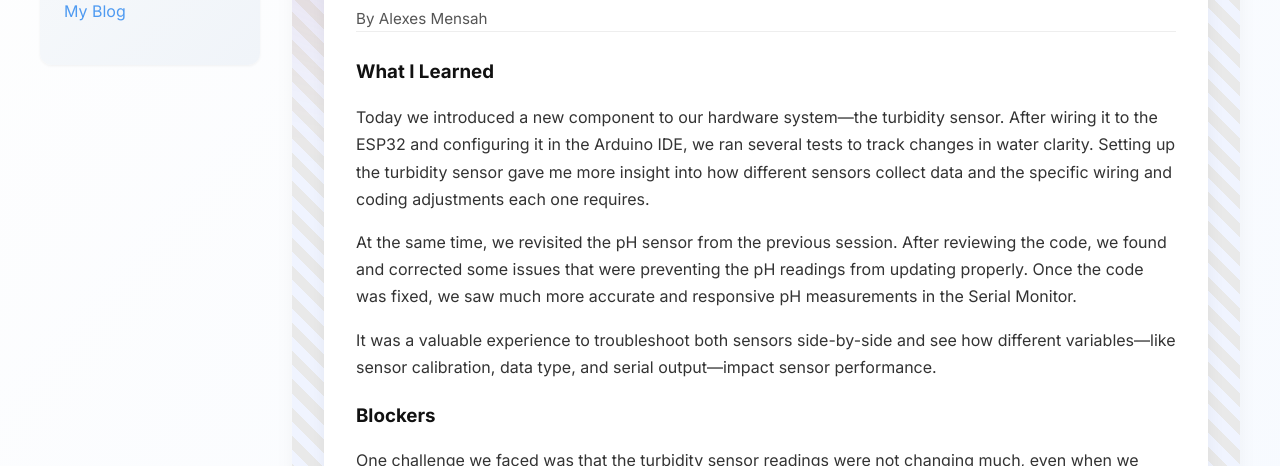
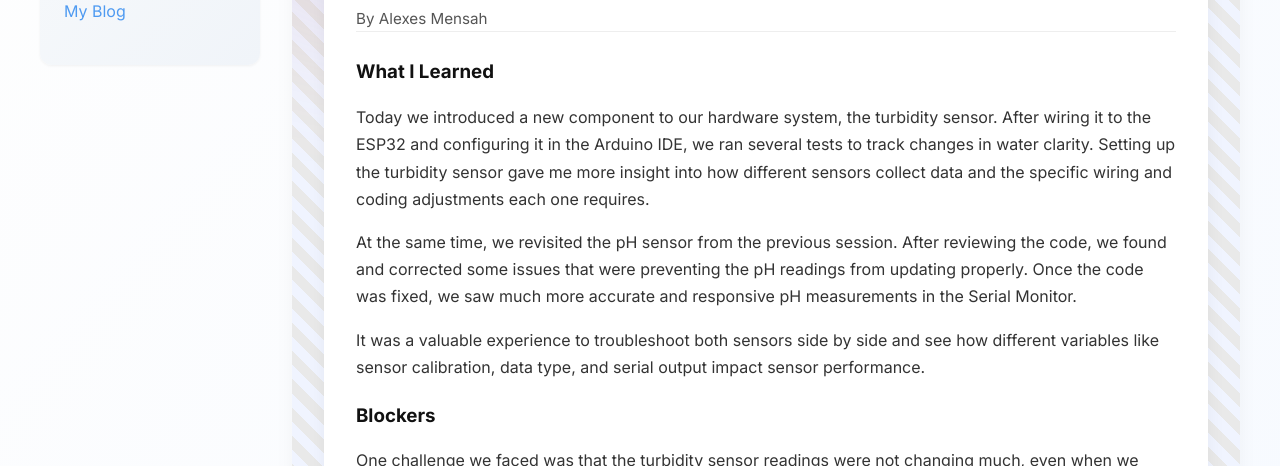
Before and after one commit to alexes22/alexes22.github.io, a Jekyll site: the page built from _posts/2025-06-24-day-21.md, in a window 1280 px wide. Shown: the part 270-736 px from the top of the page. Built offline with Jekyll 4.4.1, drawn with Linux system fonts in a browser that asks for light colours.

Commit message:
Update 2025-06-24-day-21.md

```diff
--- a/_posts/2025-06-24-day-21.md
+++ b/_posts/2025-06-24-day-21.md
@@ -7,11 +7,11 @@
 tags: ["Turbidity Sensor", "pH Sensor", "ESP32", "Arduino IDE", "Hardware Setup", "Sensor Calibration", "Troubleshooting"]
 
 what_i_learned: |
-  Today we introduced a new component to our hardware system—the turbidity sensor. After wiring it to the ESP32 and configuring it in the Arduino IDE, we ran several tests to track changes in water clarity. Setting up the turbidity sensor gave me more insight into how different sensors collect data and the specific wiring and coding adjustments each one requires.
+  Today we introduced a new component to our hardware system, the turbidity sensor. After wiring it to the ESP32 and configuring it in the Arduino IDE, we ran several tests to track changes in water clarity. Setting up the turbidity sensor gave me more insight into how different sensors collect data and the specific wiring and coding adjustments each one requires.
 
   At the same time, we revisited the pH sensor from the previous session. After reviewing the code, we found and corrected some issues that were preventing the pH readings from updating properly. Once the code was fixed, we saw much more accurate and responsive pH measurements in the Serial Monitor.
 
-  It was a valuable experience to troubleshoot both sensors side-by-side and see how different variables—like sensor calibration, data type, and serial output—impact sensor performance.
+  It was a valuable experience to troubleshoot both sensors side by side and see how different variables like sensor calibration, data type, and serial output impact sensor performance.
 
 blockers: |
   One challenge we faced was that the turbidity sensor readings were not changing much, even when we altered the water sample. It made it difficult to tell if the sensor was functioning correctly or if the coding needed further adjustments. We plan to investigate whether the issue is with the sensor’s sensitivity or the calibration process.
```
